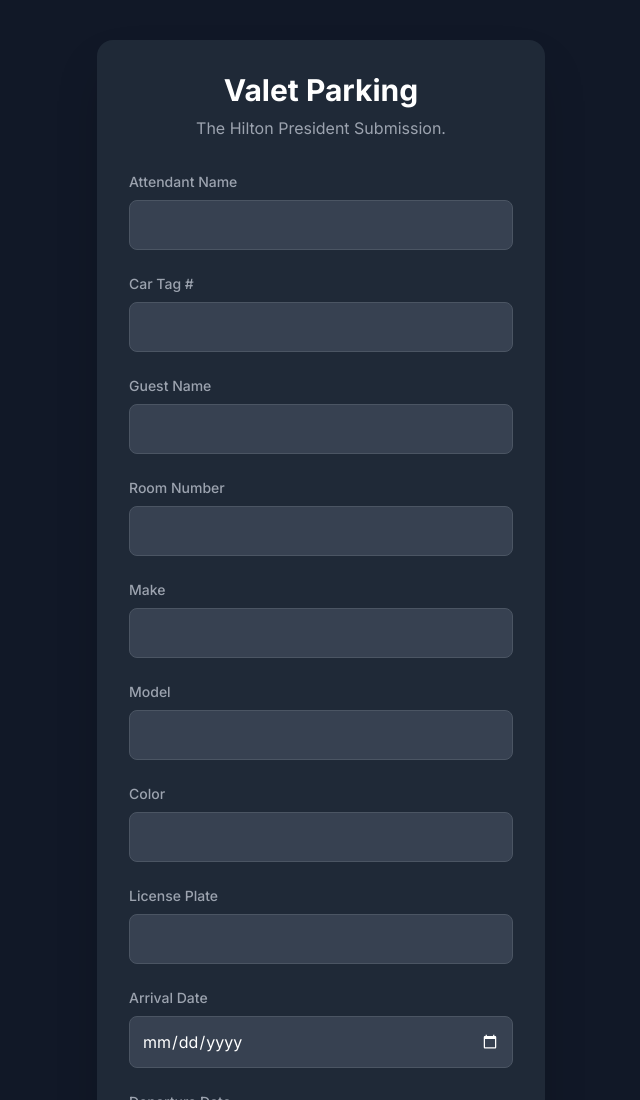
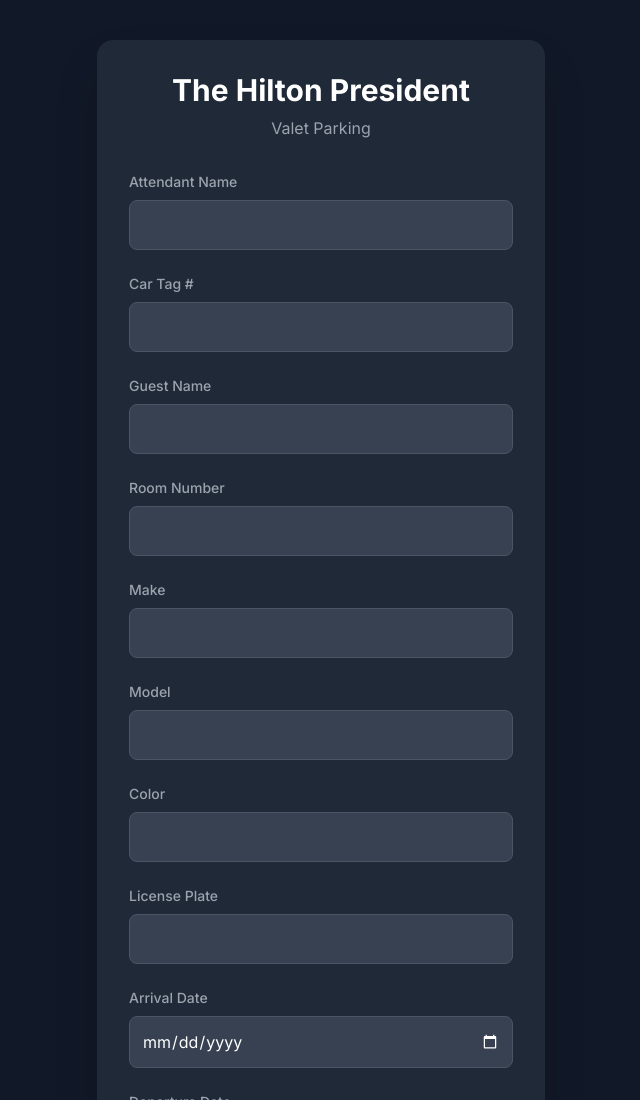
Before and after one commit to Nocturnz/valetparking.mcipr, a plain HTML site: page index.html in a window 1280 px wide. Shown: the top 1100 px of the page, without its empty margins (319-959 px from the left). Drawn offline with nearby package versions, Linux system fonts and the light colour scheme.

Commit message:
Update index.html

```diff
--- a/index.html
+++ b/index.html
@@ -23,8 +23,8 @@
 
     <div class="w-full max-w-md bg-gray-800 shadow-2xl rounded-2xl p-8 mb-8">
         <div class="text-center mb-8">
-            <h1 class="text-3xl font-bold text-white">Valet Parking</h1>
-            <p class="text-gray-400 mt-2">The Hilton President Submission.</p>
+            <h1 class="text-3xl font-bold text-white">The Hilton President</h1>
+            <p class="text-gray-400 mt-2">Valet Parking</p>
         </div>
 
         <form id="valetForm">
```
